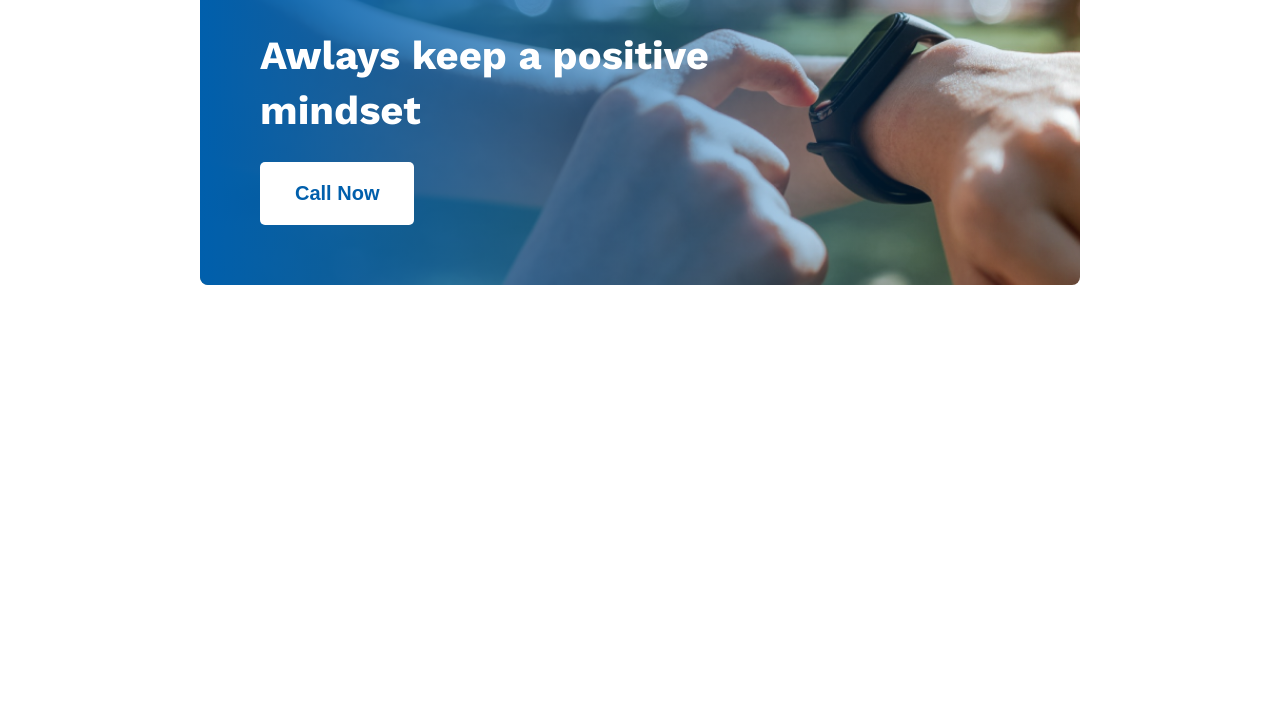
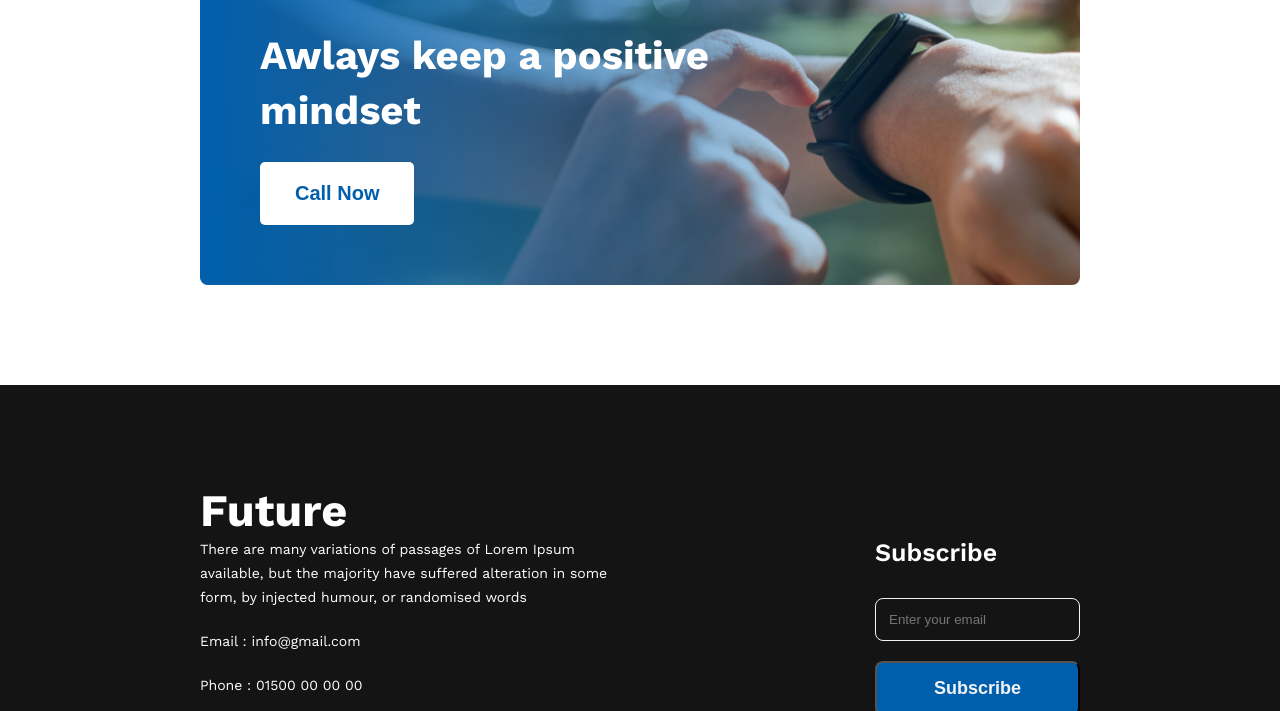
Before and after one commit to sakibanm/my-first-assignment, a plain HTML site: page index.html in a window 1280 px wide. Shown: the part 2228-2939 px from the top of the page. Before the commit the page ends 2613 px from the top, so only its background shows below. Drawn offline with nearby package versions, Linux system fonts and the light colour scheme.

Commit message:
third commit

```diff
--- a/index.html
+++ b/index.html
@@ -82,9 +82,25 @@
 
         </section>
 
-    </main>
-    <footer>
+        <footer>
+        <section class="side-padding footer">
+            <div class="right">
+                <h2>Future</h2>
+                <p>There are many variations of passages of Lorem Ipsum <br>available, but the majority have suffered alteration in some <br>form, by injected humour, or randomised words</p>
+                <p>Email : info@gmail.com</p>
+                <p>Phone : 01500 00 00 00</p>
+                <img src="portfolio-image/images/icons/fb.png" alt="">
+                <img src="portfolio-image/images/icons/twitter.png" alt="">
+                <img src="portfolio-image/images/icons/youtube.png" alt="">
+                </div>
+                <div class="left">
+                    <h3>Subscribe</h3>
+                    <input type="email" placeholder="Enter your email" id="">
+                    <button class="button">Subscribe</button>
+                </div>
 
-    </footer>
+                </div>
+        </section>
+        </footer>
 </body>
 </html>
--- a/styles/portfolio.css
+++ b/styles/portfolio.css
@@ -58,7 +58,6 @@ header .Banner_content{
     font-weight: 400;
     color:#fff;
     margin-bottom: 30px;
-    paddin;
 }
 
 .Banner_content .button{
@@ -215,4 +214,73 @@ background-size: cover;
     border:none;
     outline:none;
     margin-top: 24px;
+    cursor: pointer;
 }
+
+
+/* footer */
+
+footer{
+    background-color: #151414;
+}
+
+.footer{
+    display: flex;
+    justify-content: space-between;
+    align-items: center;
+    width: 100%;
+    height:100%;
+}
+
+.footer .right h2{
+    font-weight: 700;
+    font-size: 45px;
+    line-height: 52px;
+    color: white;
+
+}
+
+.footer .right p{
+    font-weight: 400;
+    font-size: 14px;
+    line-height: 24px;
+    margin-bottom: 20px;
+    color: #fff;
+}
+
+.footer .right img{
+margin-right: 20px;
+}
+
+.footer .left{
+    display: flex;
+    flex-direction: column;
+}
+
+.footer .left h3{
+    font-size: 25px;
+    line-height: 30px;
+    font-weight: 600;
+    color:#fff;
+    margin-bottom: 30px;
+}
+
+.footer .left input{
+    color:#f3f3f3;
+    border-radius: 8px;
+    padding:13px;
+    outline: none;
+    background:transparent;
+    border: 1px solid #f3f3f3;
+    margin-bottom: 20px;
+}
+
+.footer .left button{
+    padding: 15px 20px;
+    border-radius: 8px;
+    background-color: #005fac;
+    font-weight: 600;
+    color:#f3f3f3;
+    font-size: 18px;
+    cursor:pointer;
+}
```
